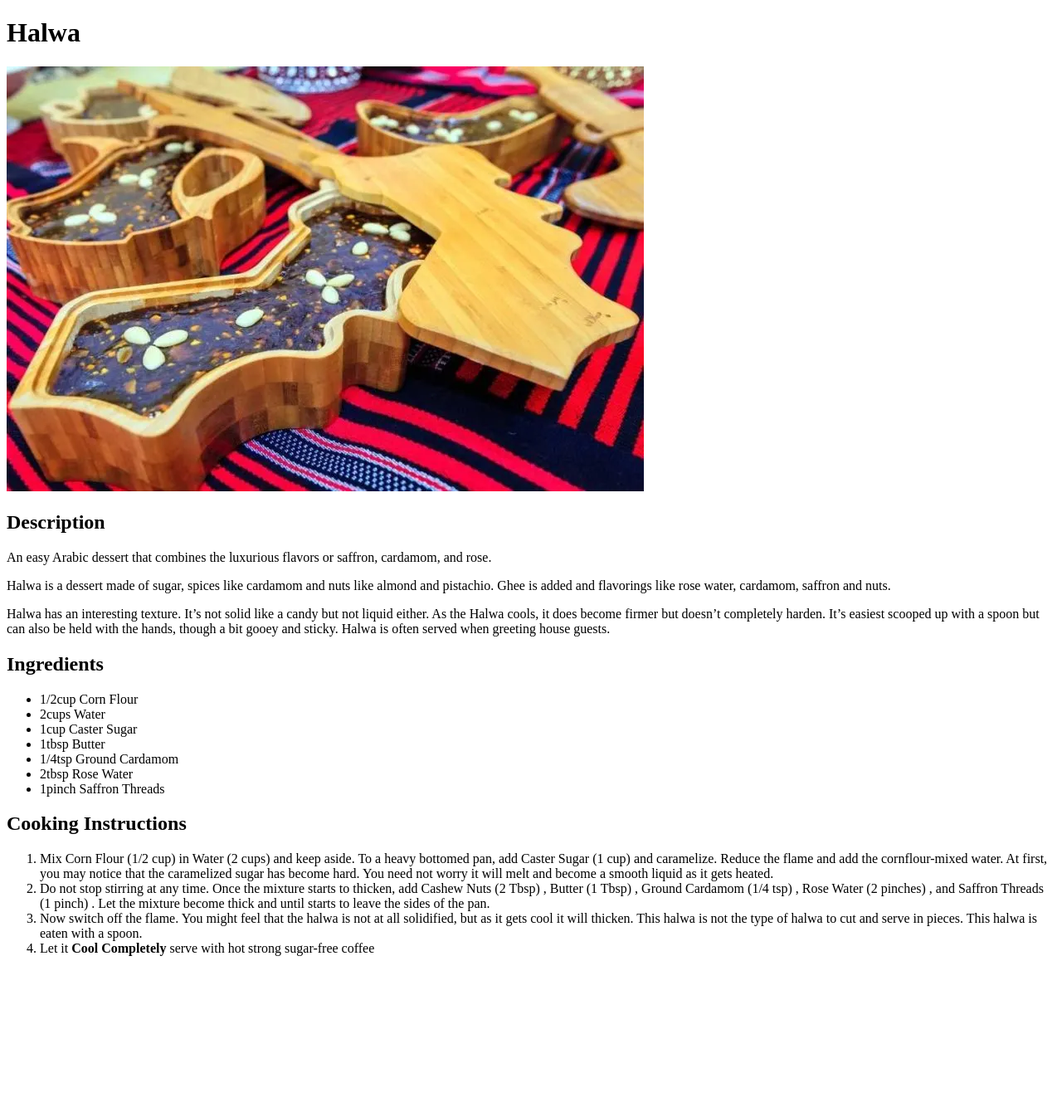
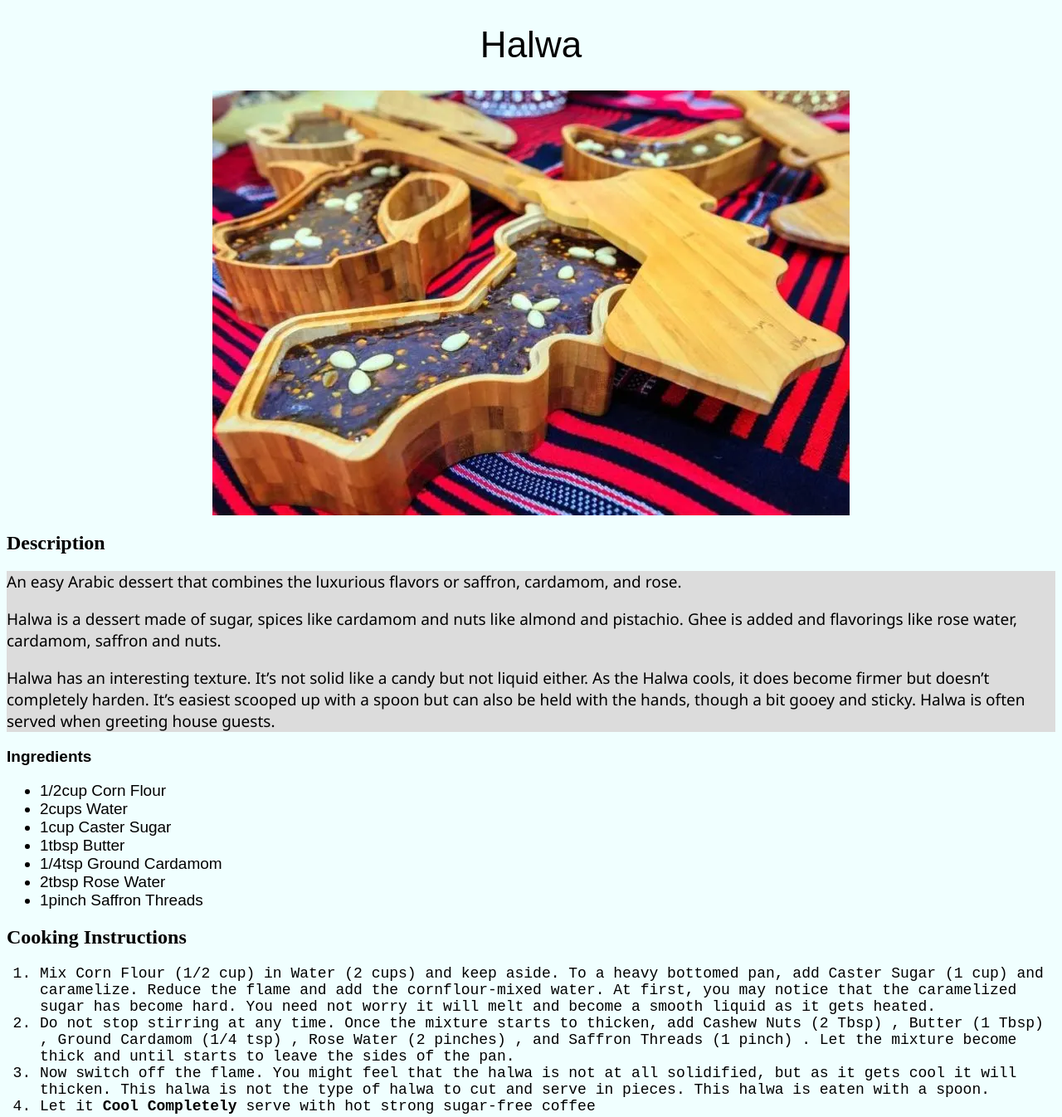
Before and after one commit to ImranAbdallah/recipes-odin, a plain HTML site: page recipes/halwa.html in a window 1280 px wide. Shown: the whole page at 83% size. Before the commit the page ends 1168 px from the top, so only its background shows below. Drawn offline with Linux system fonts and the light colour scheme.

Commit message:
* Styled using css to the only html files
* Applied some basic css to add style to the files which was in html only
* Using class, id and type selectors to apply different styles

```diff
--- a/assets/styles.css
+++ b/assets/styles.css
@@ -1,3 +1,4 @@
+
 body{
     background-color: azure;
 }
@@ -16,3 +17,8 @@ body{
     font-weight: 200;
     text-align: justify;
 }
+/* .description{
+    font-family: 'Segoe UI', Tahoma, Geneva, Verdana, sans-serif;
+    font-size: 25px;
+    background-color: bisque;
+} */
--- /dev/null
+++ b/recipes/asset/style.css
@@ -0,0 +1,31 @@
+body{
+    background-color: azure;
+}
+
+#title{
+    font-family: Arial, Helvetica, sans-serif;
+    font-size: 44px;
+    font-weight: 300;
+    text-align: center;
+}
+img{
+    height: auto;
+    width: fit-content;
+    margin: auto;
+    display: block;
+}
+.description{
+    font-family: 'Segoe UI', Tahoma, Geneva, Verdana, sans-serif;
+    font-size: 19px;
+    background-color: gainsboro;
+}
+.ing,
+.Ingredients{
+    font-family: Arial, Helvetica, sans-serif;
+    font-size: 19px;
+}
+.steps,
+.note{
+    font-family: 'Courier New', Courier, monospace;
+    font-size: 18px;
+}
--- a/recipes/halwa.html
+++ b/recipes/halwa.html
@@ -3,16 +3,19 @@
     <head>
         <meta charset="utf-8">
         <title>Halwa</title>
+        <link rel="stylesheet" href="asset/style.css">
     </head>
     <body>
-        <h1>Halwa</h1>
+        <h1 id="title">Halwa</h1>
         <img src="images/Oman-Halwa-768x512.jpg" alt="savoury sweet halwa">
         <h2>Description</h2>
+        <section class="description">
         <p>An easy Arabic dessert that combines the luxurious flavors or saffron, cardamom, and rose.</p>
         <p>Halwa is a dessert made of sugar, spices like cardamom and nuts like almond and pistachio. Ghee is added and flavorings like rose water, cardamom, saffron and nuts.</p>
         <p>Halwa has an interesting texture. It’s not solid like a candy but not liquid either. As the Halwa cools, it does become firmer but doesn’t completely harden. It’s easiest scooped up with a spoon but can also be held with the hands, though a bit gooey and sticky. Halwa is often served when greeting house guests.</p>
-        <h2>Ingredients</h2>
-        <ul>
+        </section>
+        <h2 class="ing">Ingredients</h2>
+        <ul class="Ingredients">
             <li>1/2cup Corn Flour</li>
             <li>2cups Water</li>
             <li>1cup Caster Sugar</li>
@@ -22,7 +25,7 @@
             <li>1pinch Saffron Threads</li>
         </ul>
         <h2>Cooking Instructions</h2>
-        <ol>
+        <ol class="steps">
             <li>Mix  Corn Flour (1/2 cup)  in  Water (2 cups)  and keep aside. To a heavy bottomed pan, add
                 Caster Sugar (1 cup)  and caramelize. Reduce the flame and add the cornflour-mixed water. At first, you may notice that the caramelized sugar has become hard. You need not worry it will melt and become a smooth liquid as it gets heated.</li>
             <li>Do not stop stirring at any time. Once the mixture starts to thicken, add  Cashew Nuts (2 Tbsp) ,  Butter (1 Tbsp) ,  Ground Cardamom (1/4 tsp) ,  Rose Water (2 pinches) , and  Saffron Threads (1 pinch) . Let the mixture become thick and until starts to leave the sides of the pan.</li>
```
Also changed, not shown: recipes/harees.html (+8 -5 lines), recipes/kahwa.html (+7 -4 lines), recipes/style.css (deleted).
